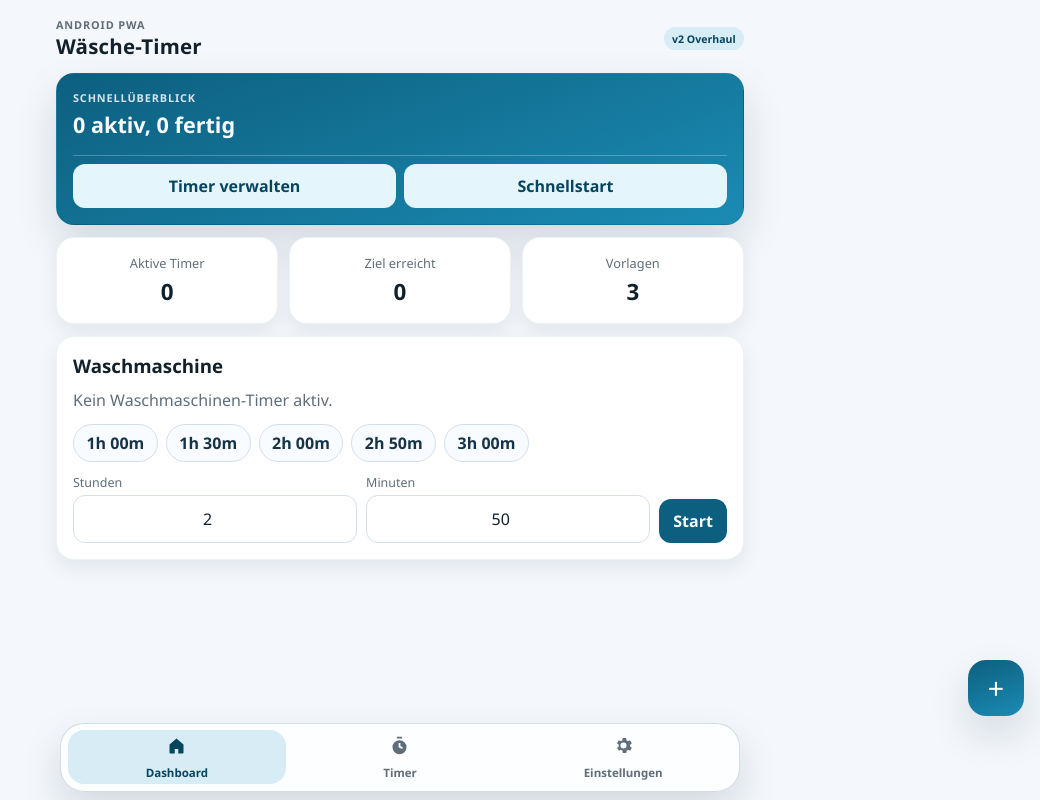
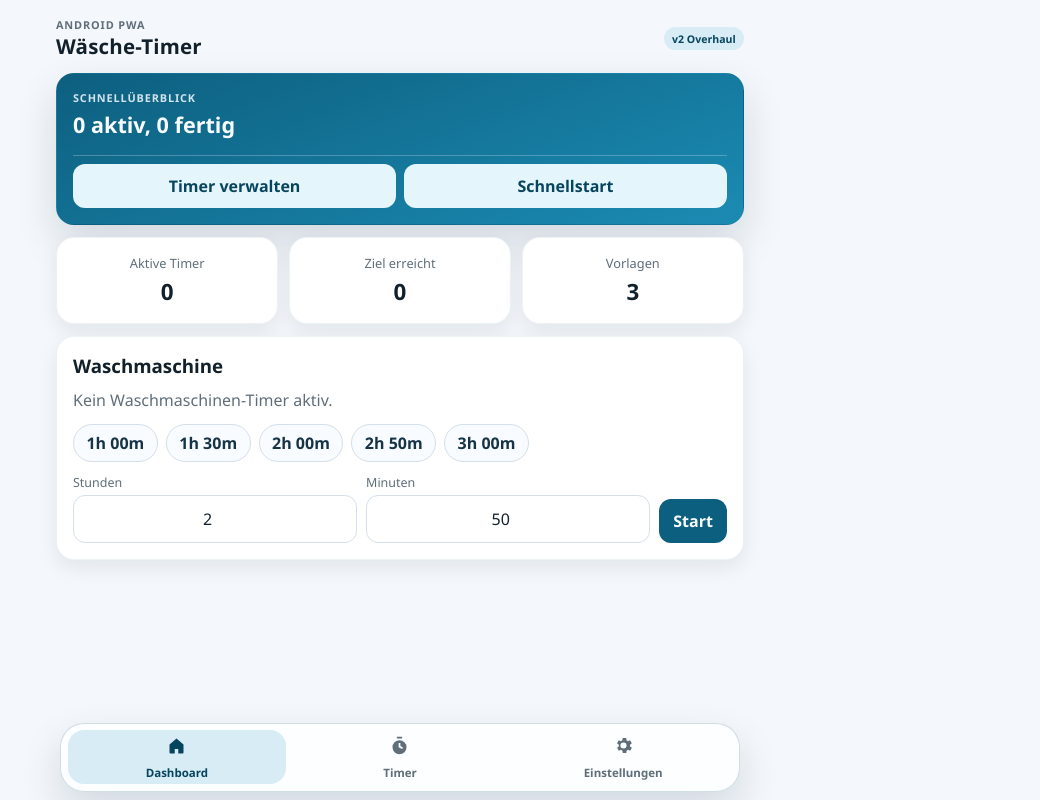
Before and after one commit to blaxcky/wasche-timer-app, a React (Vite) app: page / in a window 1280 px wide. Shown: the whole page, without its empty margins (240-1280 px from the left). Built offline with nearby package versions, Linux system fonts and the light colour scheme.

Commit message:
entferne + button

```diff
--- a/src/app/App.tsx
+++ b/src/app/App.tsx
@@ -1,7 +1,6 @@
 import { useEffect, useMemo, useRef, useState } from "react";
 import { AppStateProvider, useAppState } from "./state";
 import { buildBackupPayload, parseBackupPayload } from "../shared/storage/repository";
-import { createId } from "../shared/lib/id";
 import { resetAppRuntimeCaches } from "../shared/lib/pwa-reset";
 import { elapsedSeconds, formatDateTime, formatDuration, fromDatetimeLocalInput, toDatetimeLocalInput } from "../shared/lib/time";
 import { TabId, LaundryTemplate, LaundryTimer } from "../shared/types/models";
@@ -756,9 +755,6 @@ function AppContent(): JSX.Element {
         </div>
       ) : null}
 
-      <button className="fab" onClick={() => addTimer(newTimerName || `Ladung ${createId("n").slice(-4)}`)}>
-        +
-      </button>
     </div>
   );
 }
```
